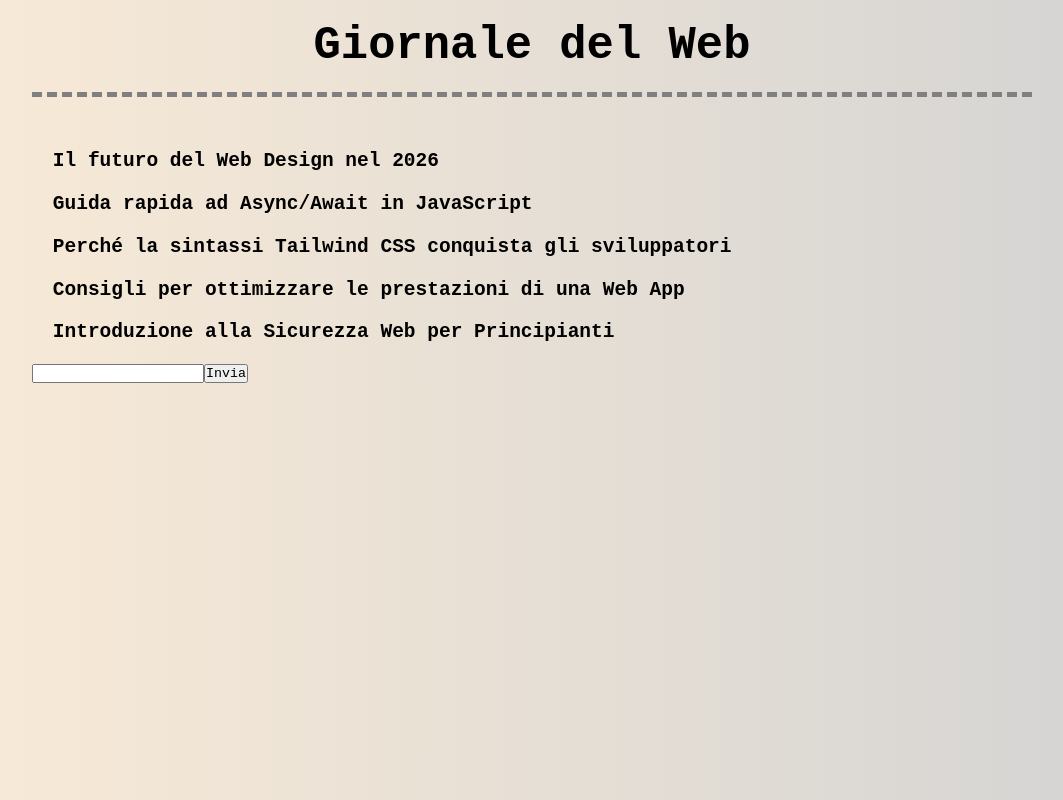
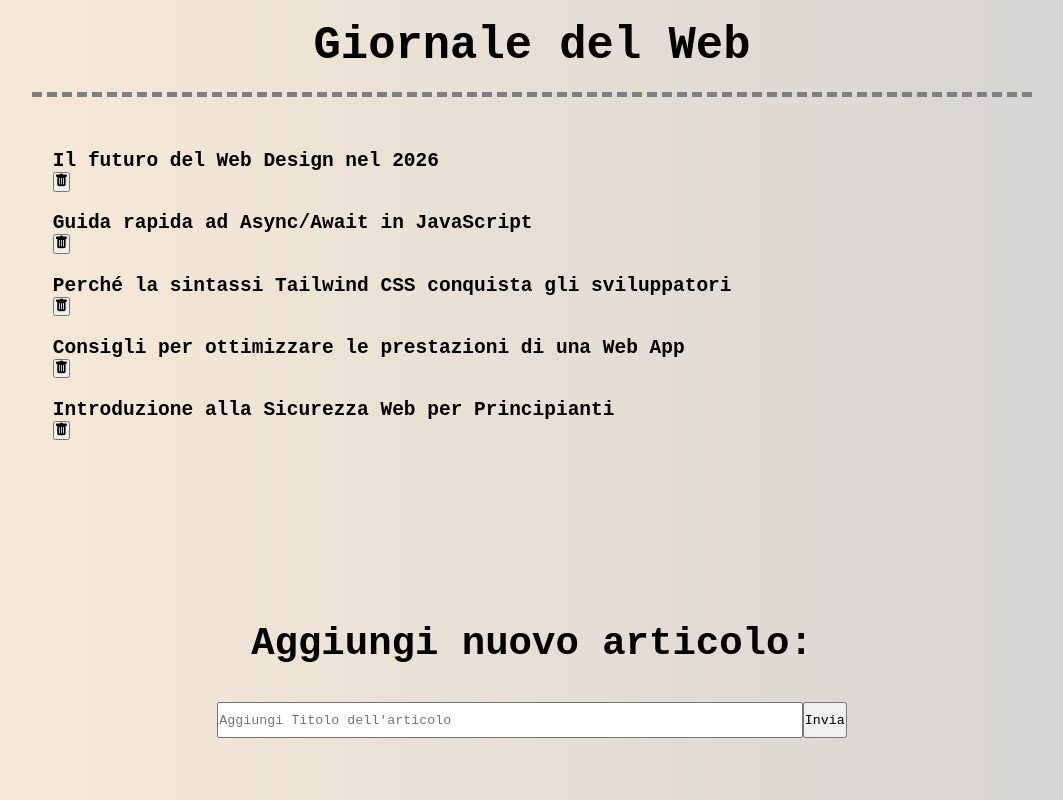
Before and after one commit to EleonoraLosciuto/react-form, a React (Vite) app: page / in a window 1280 px wide. Shown: the whole page, without its empty margins (108-1171 px from the left). Built offline with nearby package versions, Linux system fonts and the light colour scheme.

Commit message:
Bonus: add remove icon

```diff
--- a/index.html
+++ b/index.html
@@ -4,6 +4,7 @@
 <head>
   <meta charset="UTF-8" />
   <link rel="icon" type="image/svg+xml" href="/favicon.svg" />
+  <link rel="stylesheet" href="https://cdn.jsdelivr.net/npm/bootstrap-icons@1.13.1/font/bootstrap-icons.min.css">
   <meta name="viewport" content="width=device-width, initial-scale=1.0" />
   <title>react-blog-form</title>
 </head>
--- a/src/App.css
+++ b/src/App.css
@@ -1,6 +1,8 @@
 .container {
     max-width: 1000px;
     margin: 0 auto;
+    position: relative;
+    height: 100dvh;
 }
 
 .container h1 {
@@ -11,3 +13,28 @@
     border-bottom: 5px dashed grey;
     margin-bottom: 2.5rem;
 }
+
+form {
+    position: absolute;
+    width: 100%;
+    bottom: 50px;
+    padding: 12px;
+    text-align: center;
+    margin: 0 auto;
+    font-size: 3rem;
+}
+
+form label {
+    font-weight: 900;
+    margin: 2rem 0;
+    display: block;
+}
+
+form input {
+    width: 60%;
+    height: 36px;
+}
+
+form button {
+    height: 36px;
+}
--- a/src/App.jsx
+++ b/src/App.jsx
@@ -1,7 +1,6 @@
 import { useState } from 'react'
 import './App.css'
 import initialArticles from './assets/articles'
-import { v4 as uuidv4 } from 'uuid'
 
 function App() {
 
@@ -17,24 +16,33 @@ function App() {
     setArticles([...articles, newArticle]);
   };
 
-  let artID;
+  const cancelArticle = i => {
+    setArticles(
+      articles.filter((article, index) => index !== i)
+    )
+  };
+
 
   return (
     <div className='container'>
       <h1>Giornale del Web</h1>
       <ul>
         {
-          articles.map((article) =>
-            <li key={uuidv4()}>
+          articles.map((article, i) =>
+            <li key={i}>
               <a href="#">
                 <h2>{article}</h2>
               </a>
+              <button onClick={() => cancelArticle(i)}>
+                <i className='bi bi-trash-fill'></i>
+              </button>
             </li>
           )
         }
       </ul>
       <form onSubmit={addNewArticle}>
-        <input onChange={handleInput} type="text" label="titolo" />
+        <label htmlFor="titolo">Aggiungi nuovo articolo: </label>
+        <input onChange={handleInput} type="text" label="titolo" placeholder="Aggiungi Titolo dell'articolo" />
         <button type="submit">Invia</button>
       </form>
     </div>
```
